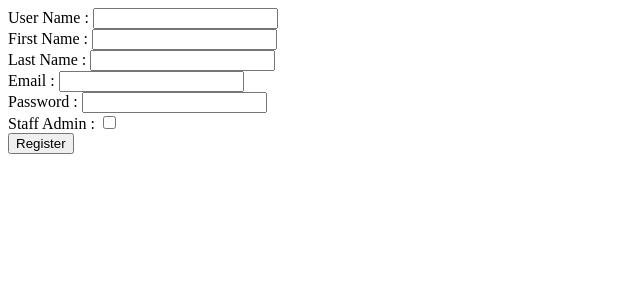
After one commit to aji-pratama/simple-web-django-auth, a Django app: page /register/ in a window 1280 px wide. The commit adds this page. Shown: the top 300 px of the page, without its empty margins (0-640 px from the left). Run offline with Django 3.2, Linux system fonts and the light colour scheme.

Commit message:
Pembuatan Register belum testing

```diff
--- a/djauth/urls.py
+++ b/djauth/urls.py
@@ -9,4 +9,5 @@ urlpatterns = patterns('',
     url(r'^login/$', 'djauth.views.login', name='login'),
     url(r'^logout/$', 'djauth.views.logout', name='logout'),
     url(r'^dashboard/$', 'djauth.views.dashboard', name='dashboard'),
+    url(r'^register/$', 'djauth.views.register', name='register'),
 )
--- a/djauth/views.py
+++ b/djauth/views.py
@@ -29,3 +29,21 @@ def dashboard(request):
 def logout(request):
     auth.logout(request)
     return HttpResponseRedirect('/')
+
+def register(request):
+    if request.POST:
+        username = request.POST.get('username')
+        password = request.POST.get('password')
+        email = request.POST.get('email')
+        first_name = request.POST.get('first_name')
+        last_name = request.POST.get('last_name')
+        staff = False
+        if request.POST.get('staff'):
+            staff = True
+        u = User.objects.create_user(username=username, password=password, email=email)
+        u.first_name = first_name
+        u.last_name = last_name
+        u.is_staff = staff
+        u.save()
+        return HttpResponseRedirect('/')
+    return render_to_response('register.html', locals(), context_instance=RequestContext(request))
--- a/templates/page.html
+++ b/templates/page.html
@@ -10,5 +10,9 @@
       <input type="password" name="password">
       <input type="submit" name="submit" value="login">
     </form>
+
+    <div class="">
+      <a href="{% url register %}">Register</a>
+    </div>
   </body>
 </html>
--- /dev/null
+++ b/templates/register.html
@@ -0,0 +1,18 @@
+<!DOCTYPE html>
+<html>
+  <head>
+    <meta charset="utf-8">
+    <title>Register</title>
+  </head>
+  <body>
+    <form class="register" action="index.html" method="post"> {% csrf_token %}
+      <div class="">User Name : <input type="text" name="username"></div>
+      <div class="">First Name : <input type="text" name="first_name" ></div>
+      <div class="">Last Name : <input type="text" name="last_name"></div>
+      <div class="">Email : <input type="text" name="email"></div>
+      <div class="">Password : <input type="password" name="password"></div>
+      <div class="">Staff Admin : <input type="checkbox" name="staff"></div>
+      <input type="submit" name="submit" value="Register">
+    </form>
+  </body>
+</html>
```
